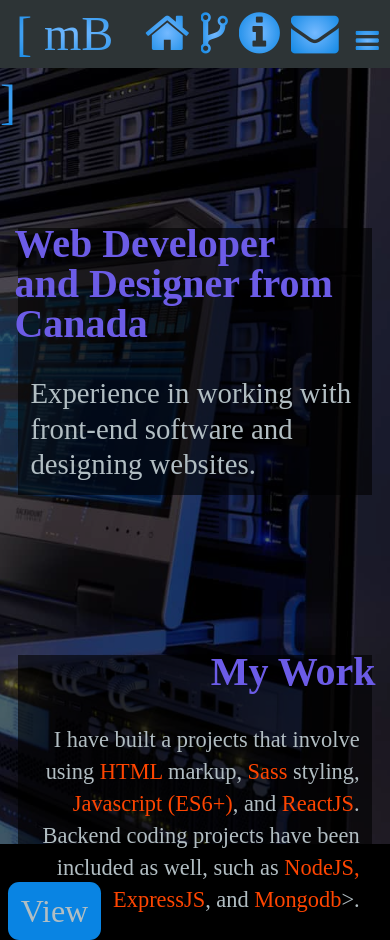
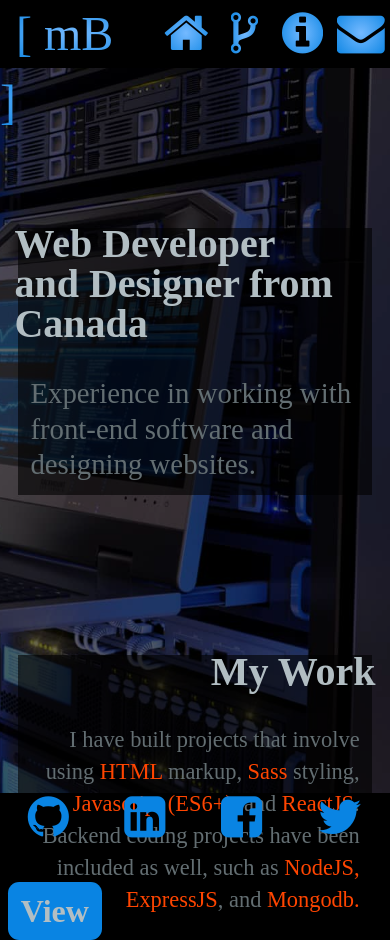
Before and after one commit to m-boulton/PrimaryPortfolio, a website built with Parcel: page index.html in a window 390 px wide. Built offline with nearby package versions, Linux system fonts and the light colour scheme; no server answers.

Commit message:
updated home styling for tablet

```diff
--- a/assets/js/main.js
+++ b/assets/js/main.js
@@ -1,2 +1 @@
-require("dotenv").config();
-const apiUrl = process.env.API_URL;
+// use dotenv
--- a/assets/styles/scss/_content.scss
+++ b/assets/styles/scss/_content.scss
@@ -24,13 +24,13 @@
       position: relative;
       bottom: 1rem;
       right: 1rem;
-      color: $accent-off;
+      color: $light;
       font-size: 2.5rem;
       font-weight: 700;
     }
     p {
       padding-top: 1rem;
-      color: $light;
+      color: $dark-off;
       font-size: 1.8rem;
       line-height: 2.2rem;
     }
@@ -44,13 +44,13 @@
       position: relative;
       bottom: 1rem;
       left: 1rem;
-      color: $accent-off;
+      color: $light;
       font-size: 2.5rem;
       font-weight: 600;
     }
     p {
       padding-top: 1rem;
-      color: $light;
+      color: $dark-off;
       font-size: 1.4rem;
       line-height: 2rem;
       span {
@@ -66,12 +66,21 @@
     padding: 0.3rem;
     background-color: $accent;
     border-radius: 0.7rem;
+    transition: ease-in-out 0.6s;
+    &:hover {
+      background-color: $light;
+    }
     // box-shadow: 16px 16px 32px #04365d, -16px -16px 32px #0ed2ff;
     h4 {
       padding: 0.5rem;
-      color: $light;
       font-size: 2rem;
-      font-weight: 500;
+      font-weight: 700;
+      a {
+        color: $light;
+        &:hover {
+          color: $accent;
+        }
+      }
     }
   }
 }
--- a/assets/styles/scss/_footer.scss
+++ b/assets/styles/scss/_footer.scss
@@ -1,5 +1,26 @@
+@use './variables' as *;
+
 #footer {
   grid-area: footer;
-  position: relative;
-  display: none;
+  position: sticky;
+  bottom: 0;
+  #socialMediaLinks {
+    display: flex;
+    height: 100%;
+    align-content: space-around;
+    li {
+      margin: 0 auto;
+      a {
+        padding: 0.4rem 0.4rem;
+        line-height: 6vh;
+        i {
+          color: $accent;
+          transition: ease-in-out 0.3s;
+          &:hover {
+            color: $light;
+          }
+        }
+      }
+    }
+  }
 }
--- a/assets/styles/scss/_header.scss
+++ b/assets/styles/scss/_header.scss
@@ -4,7 +4,7 @@
   grid-area: header;
   position: relative;
   align-items: center;
-  background-color: $dark;
+  background-color: black;
   #logo {
     padding: 0 1rem;
     line-height: 8vh;
--- a/assets/styles/scss/_nav.scss
+++ b/assets/styles/scss/_nav.scss
@@ -3,16 +3,28 @@
 #nav {
   grid-area: nav;
   position: relative;
-  background-color: $dark;
+  background-color: black;
   #navList {
     display: flex;
     justify-content: space-around;
     line-height: 8vh;
     .nav-items {
+      width: 100%;
+      text-align: center;
+      transition: ease-in-out 0.6s;
+      &:hover {
+        background: $accent;
+      }
       i {
         background-image: radial-gradient($accent-light, $accent);
         background-clip: text;
         -webkit-text-fill-color: transparent;
+        @include tablet {
+          display: none;
+        }
+        @include desktop {
+          display: none;
+        }
       }
       #navButton {
         background-color: black;
@@ -22,7 +34,19 @@
         -webkit-text-fill-color: transparent;
       }
       .nav-links-text {
+        font-size: 2rem;
+        color: $accent;
         display: none;
+        transition: ease-in-out 0.6s;
+        &:hover {
+          color: $light;
+        }
+        @include tablet {
+          display: block;
+        }
+        @include desktop {
+          display: block;
+        }
       }
     }
   }
--- a/assets/styles/scss/_variables.scss
+++ b/assets/styles/scss/_variables.scss
@@ -1 +1,15 @@
 @forward './components/_colors.scss';
+$tablet-width: 768px;
+$desktop-width: 1024px;
+
+@mixin tablet {
+  @media (min-width: #{$tablet-width}) and (max-width: #{$desktop-width - 1px}) {
+    @content;
+  }
+}
+
+@mixin desktop {
+  @media (min-width: #{$desktop-width}) {
+    @content;
+  }
+}
--- a/assets/styles/scss/style.scss
+++ b/assets/styles/scss/style.scss
@@ -1,4 +1,5 @@
 @use './index' as *;
+@use './variables' as *;
 
 html {
   font-size: 62.5%;
@@ -9,7 +10,14 @@ html {
   display: grid;
   grid-template-areas:
     "header nav"
-    "main main";
-  grid-template-rows: 8vh 92vh;
+    "main main"
+    "footer footer";
+  grid-template-rows: 8vh 86vh 6vh;
   font-size: 3rem;
+  @include desktop {
+    grid-template-areas:
+      "header nav"
+      "main main"
+      "footer main";
+  }
 }
--- a/index.html
+++ b/index.html
@@ -10,7 +10,6 @@
     />
     <link rel="stylesheet" href="./assets/styles/css/reset.css" />
     <link rel="stylesheet" href="./assets/styles/css/style.css" />
-    <link rel="stylesheet" href="./assets/fonts/RockoFLF-Bold.ttf" />
     <link
       rel="shortcut icon"
       href="./assets/img/mbIcon.svg"
@@ -49,11 +48,11 @@
               <h3 class="nav-links-text">Contact</h3></a
             >
           </li>
-          <li class="nav-items">
+          <!-- <li class="nav-items">
             <button id="navButton">
               <i class="fa fa-bars fa-2x"></i>
             </button>
-          </li>
+          </li> -->
         </ul>
       </nav>
       <main id="mainHome">
@@ -68,18 +67,43 @@
         <div id="workPanel">
           <h2>My Work</h2>
           <p>
-            I have built a projects that involve using
+            I have built projects that involve using
             <span> HTML</span>
             markup,
             <span>Sass</span>
             styling, <span>Javascript (ES6+)</span>, and <span>ReactJS</span>.
             Backend coding projects have been included as well, such as
-            <span>NodeJS, ExpressJS</span>, and <span>Mongodb</span>>.
+            <span>NodeJS, ExpressJS</span>, and <span>Mongodb.</span>
           </p>
         </div>
-        <div id="workButton"><h4>View</h4></div>
+        <div id="workButton">
+          <h4><a href="/myWork.html">View</a></h4>
+        </div>
       </main>
-      <footer id="footer"></footer>
+      <footer id="footer">
+        <ul id="socialMediaLinks">
+          <li>
+            <a href="https://github.com/m-boulton"
+              ><i class="fa fa-github" aria-hidden="true"></i>
+            </a>
+          </li>
+          <li>
+            <a href="www.linkedin.com/in/michael-boulton-696435211"
+              ><i class="fa fa-linkedin-square" aria-hidden="true"></i>
+            </a>
+          </li>
+          <li>
+            <a href="https://www.facebook.com/"
+              ><i class="fa fa-facebook-square" aria-hidden="true"></i>
+            </a>
+          </li>
+          <li>
+            <a href="https://www.twitter.com/"
+              ><i class="fa fa-twitter" aria-hidden="true"></i>
+            </a>
+          </li>
+        </ul>
+      </footer>
     </div>
     <script type="module" src="./assets/js/main.js"></script>
   </body>
```
Also changed, not shown: assets/styles/css/style.css, 1 other file.
